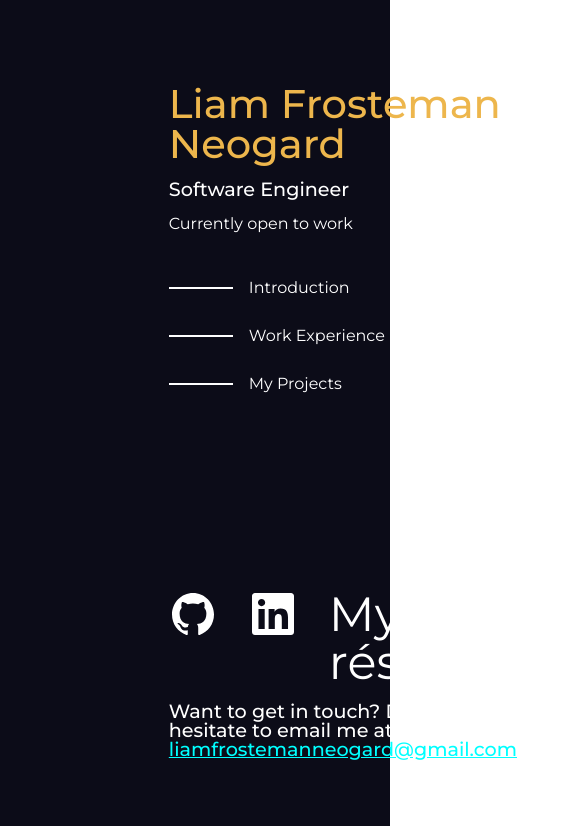
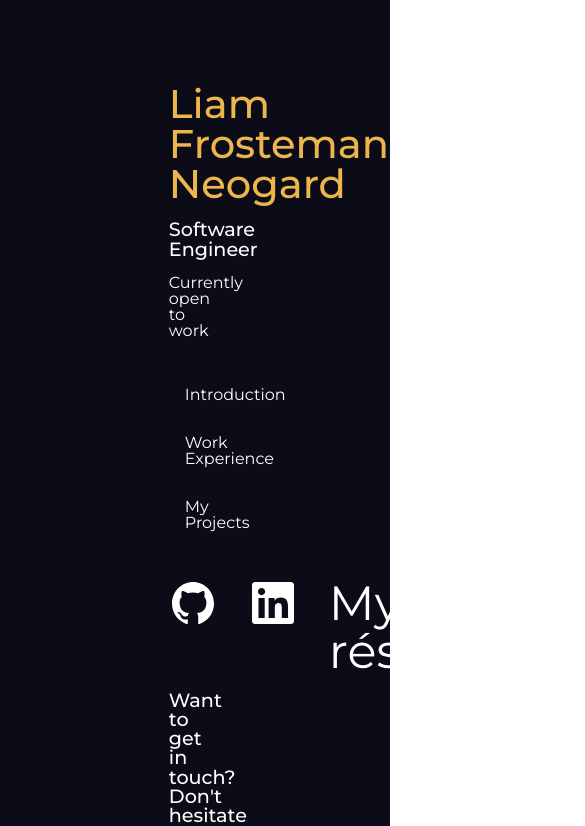
Before and after one commit to FrostemanNeogard/portfolio, a React (Vite) app: page / in a window 390 px wide. Shown: the top 826 px of the page, 585 px wide, since content can reach past the window. Built offline with nearby package versions, Linux system fonts and the light colour scheme; a web font is replaced by a local one.

Commit message:
Slightly improve responsiveness

```diff
--- a/src/components/homePage/styled.ts
+++ b/src/components/homePage/styled.ts
@@ -4,8 +4,8 @@ export const Main = styled.main`
   display: flex;
   column-gap: 5vmin;
   height: fit-content;
-  > div {
-    flex: 1;
+  @media ${(props) => props.theme.breakpoints.mobile} {
+    flex-direction: column;
   }
 `;
 
@@ -13,6 +13,9 @@ export const FullHeightContainer = styled.div`
   height: 100vh;
   position: sticky;
   top: 0;
+  @media ${(props) => props.theme.breakpoints.mobile} {
+    position: initial;
+  }
 `;
 
 export const LeftContent = styled.div`
```
